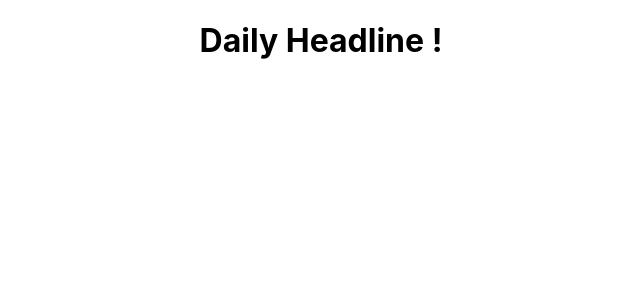
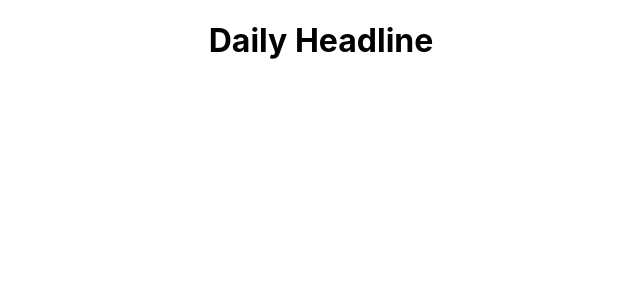
Before and after one commit to sophiakim1/sophia-kim-project-three, a React (Create React App) app: page / in a window 1280 px wide. Shown: the top 300 px of the page, without its empty margins (319-959 px from the left). Built offline with nearby package versions, Linux system fonts and the light colour scheme.

Commit message:
deployed site

```diff
--- a/src/App.js
+++ b/src/App.js
@@ -3,7 +3,7 @@ import './App.css';
 function App() {
   return (
     <div className="App">
-      <h1>Daily Headline !</h1>
+      <h1>Daily Headline</h1>
     </div>
   );
 }
```
